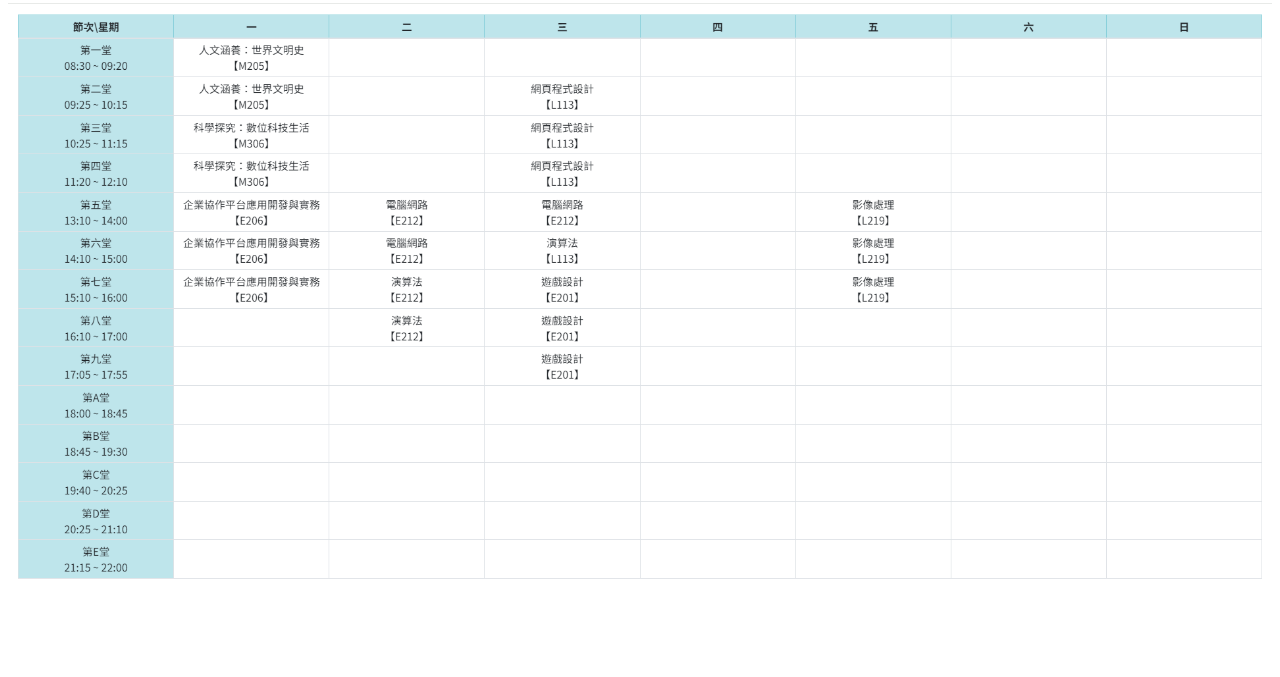
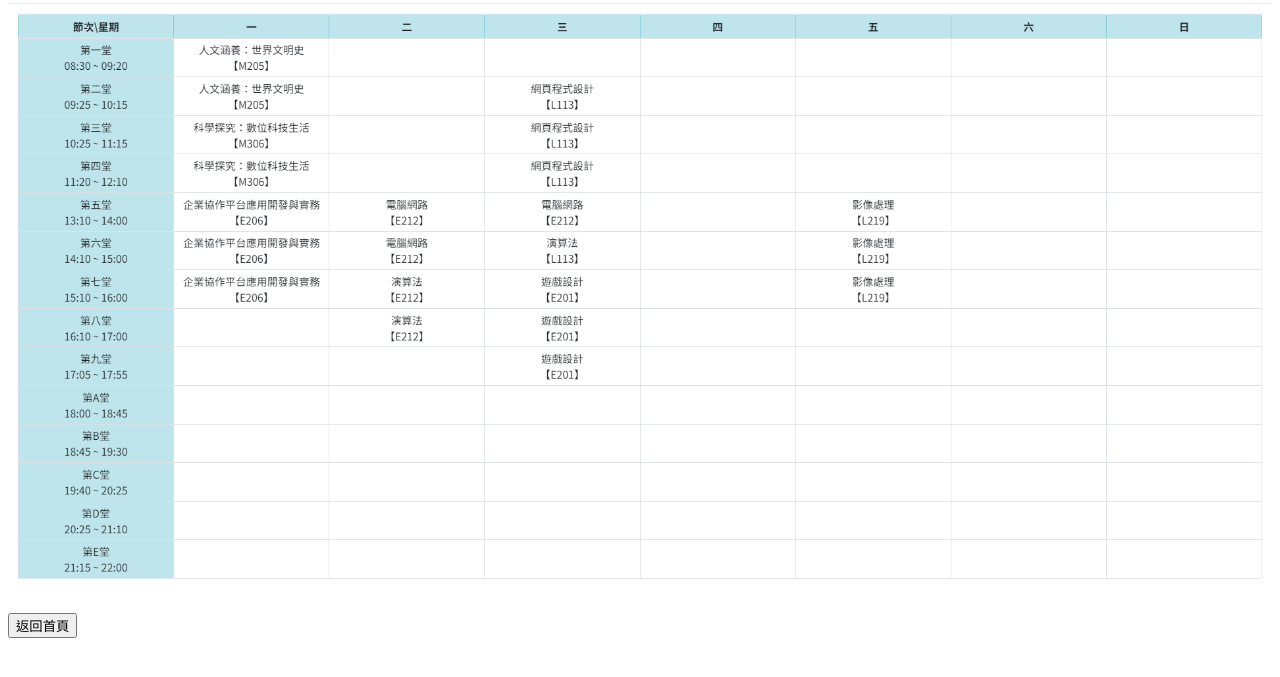
Before and after one commit to alwaystust/my-website, a plain HTML site: page class-schedule.html in a window 1280 px wide. Shown: the part 87-764 px from the top of the page. Drawn offline with Linux system fonts and the light colour scheme.

Commit message:
Update class-schedule.html

```diff
--- a/class-schedule.html
+++ b/class-schedule.html
@@ -12,4 +12,7 @@
 <img src="study.png" alt="課程表" style="max-width: 100%; height: auto;">
 
 </body>
+
+       <a href="https://alwaystust.github.io/my-website/">
+        <button>返回首頁</button>
 </html>
```
